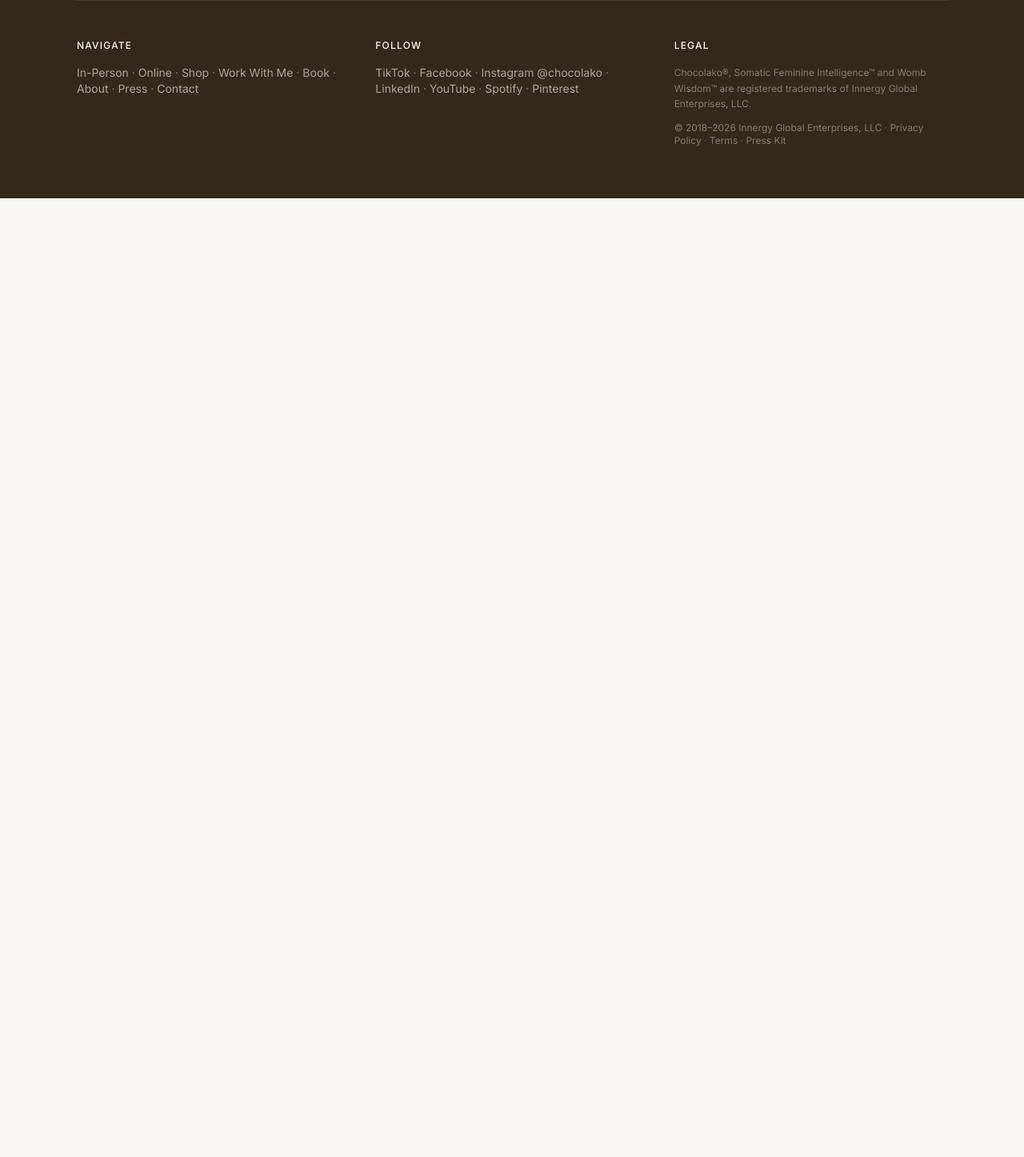
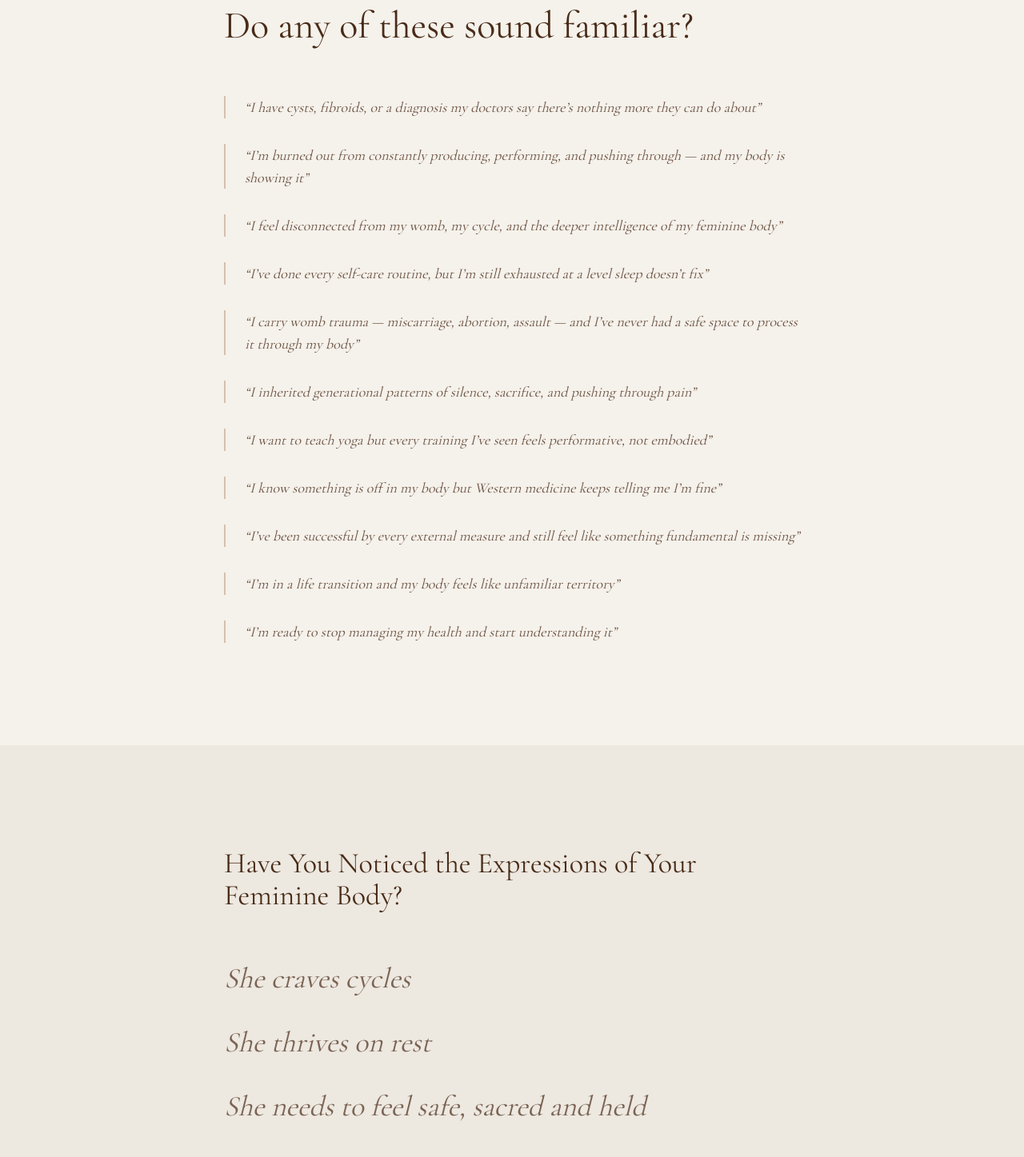
Before and after one commit to b17z/chocolako-site, a Next.js app: page /womb-wisdom-yoga-training in a window 1280 px wide. Shown: the part 920-2367 px from the top of the page at 80% size. Before the commit the page ends 1168 px from the top, so only its background shows below. Built offline with nearby package versions, Linux system fonts and the light colour scheme.

Commit message:
(feat): add pain points, feminine body, and womb center sections

```diff
--- a/app/womb-wisdom-yoga-training/page.tsx
+++ b/app/womb-wisdom-yoga-training/page.tsx
@@ -1,5 +1,8 @@
 import type { Metadata } from "next"
 import { YTTHero } from "@/components/ytt/YTTHero"
+import { YTTPainPoints } from "@/components/ytt/YTTPainPoints"
+import { YTTFeminineBody } from "@/components/ytt/YTTFeminineBody"
+import { YTTWombCenter } from "@/components/ytt/YTTWombCenter"
 import { Footer } from "@/components/sections/Footer"
 
 export const metadata: Metadata = {
@@ -12,6 +15,9 @@ export default function WombWisdomYTTPage() {
   return (
     <main>
       <YTTHero />
+      <YTTPainPoints />
+      <YTTFeminineBody />
+      <YTTWombCenter />
       <Footer />
     </main>
   )
--- /dev/null
+++ b/components/ytt/YTTFeminineBody.tsx
@@ -0,0 +1,41 @@
+"use client"
+
+import { motion } from "framer-motion"
+import { staggerContainer, staggerItem } from "@/lib/animations"
+
+const lines = [
+  "She craves cycles",
+  "She thrives on rest",
+  "She needs to feel safe, sacred and held",
+  "She longs to be recognized and revered",
+]
+
+export function YTTFeminineBody() {
+  return (
+    <section className="bg-sand py-24 md:py-32">
+      <div className="max-w-3xl mx-auto px-6">
+        <h2 className="font-serif text-3xl md:text-4xl text-cacao mb-16">
+          Have You Noticed the Expressions of Your Feminine Body?
+        </h2>
+
+        <motion.div
+          className="space-y-10"
+          variants={staggerContainer}
+          initial="hidden"
+          whileInView="visible"
+          viewport={{ once: true, margin: "-100px" }}
+        >
+          {lines.map((line, index) => (
+            <motion.p
+              key={index}
+              variants={staggerItem}
+              className="font-serif italic text-2xl md:text-3xl lg:text-4xl text-cacao/70"
+            >
+              {line}
+            </motion.p>
+          ))}
+        </motion.div>
+      </div>
+    </section>
+  )
+}
--- /dev/null
+++ b/components/ytt/YTTPainPoints.tsx
@@ -0,0 +1,50 @@
+"use client"
+
+import { motion } from "framer-motion"
+import { staggerContainer, staggerItem } from "@/lib/animations"
+
+const painPoints = [
+  "I have cysts, fibroids, or a diagnosis my doctors say there\u2019s nothing more they can do about",
+  "I\u2019m burned out from constantly producing, performing, and pushing through \u2014 and my body is showing it",
+  "I feel disconnected from my womb, my cycle, and the deeper intelligence of my feminine body",
+  "I\u2019ve done every self-care routine, but I\u2019m still exhausted at a level sleep doesn\u2019t fix",
+  "I carry womb trauma \u2014 miscarriage, abortion, assault \u2014 and I\u2019ve never had a safe space to process it through my body",
+  "I inherited generational patterns of silence, sacrifice, and pushing through pain",
+  "I want to teach yoga but every training I\u2019ve seen feels performative, not embodied",
+  "I know something is off in my body but Western medicine keeps telling me I\u2019m fine",
+  "I\u2019ve been successful by every external measure and still feel like something fundamental is missing",
+  "I\u2019m in a life transition and my body feels like unfamiliar territory",
+  "I\u2019m ready to stop managing my health and start understanding it",
+]
+
+export function YTTPainPoints() {
+  return (
+    <section className="bg-cream py-24 md:py-32">
+      <div className="max-w-3xl mx-auto px-6">
+        <h2 className="font-serif text-3xl md:text-4xl lg:text-5xl text-cacao mb-16">
+          Do any of these sound familiar?
+        </h2>
+
+        <motion.div
+          className="space-y-8"
+          variants={staggerContainer}
+          initial="hidden"
+          whileInView="visible"
+          viewport={{ once: true, margin: "-100px" }}
+        >
+          {painPoints.map((point, index) => (
+            <motion.div
+              key={index}
+              variants={staggerItem}
+              className="border-l-2 border-gold/40 pl-6"
+            >
+              <p className="font-serif italic text-base md:text-lg text-cacao/80">
+                &ldquo;{point}&rdquo;
+              </p>
+            </motion.div>
+          ))}
+        </motion.div>
+      </div>
+    </section>
+  )
+}
--- /dev/null
+++ b/components/ytt/YTTWombCenter.tsx
@@ -0,0 +1,44 @@
+"use client"
+
+import { motion } from "framer-motion"
+import { staggerContainer, staggerItem } from "@/lib/animations"
+
+export function YTTWombCenter() {
+  return (
+    <section className="bg-bone py-24 md:py-32">
+      <div className="max-w-3xl mx-auto px-6 text-center">
+        <motion.div
+          variants={staggerContainer}
+          initial="hidden"
+          whileInView="visible"
+          viewport={{ once: true, margin: "-100px" }}
+        >
+          <motion.h2
+            variants={staggerItem}
+            className="font-serif text-3xl md:text-4xl lg:text-5xl text-cacao mb-8"
+          >
+            Your Womb Is Your Ultimate Creation Center
+          </motion.h2>
+
+          <motion.p
+            variants={staggerItem}
+            className="font-sans text-base md:text-lg text-cacao/80 leading-relaxed mb-10 max-w-2xl mx-auto"
+          >
+            The same intelligence that moves ocean tides moves through you. Your
+            womb is not just a reproductive organ &mdash; it is your body&apos;s
+            deepest center of creativity, intuition, and power. This training
+            teaches you how to access it.
+          </motion.p>
+
+          <motion.a
+            variants={staggerItem}
+            href="#registration"
+            className="inline-block font-sans text-gold hover:underline transition-all duration-300"
+          >
+            Start Your Journey &rarr;
+          </motion.a>
+        </motion.div>
+      </div>
+    </section>
+  )
+}
```
